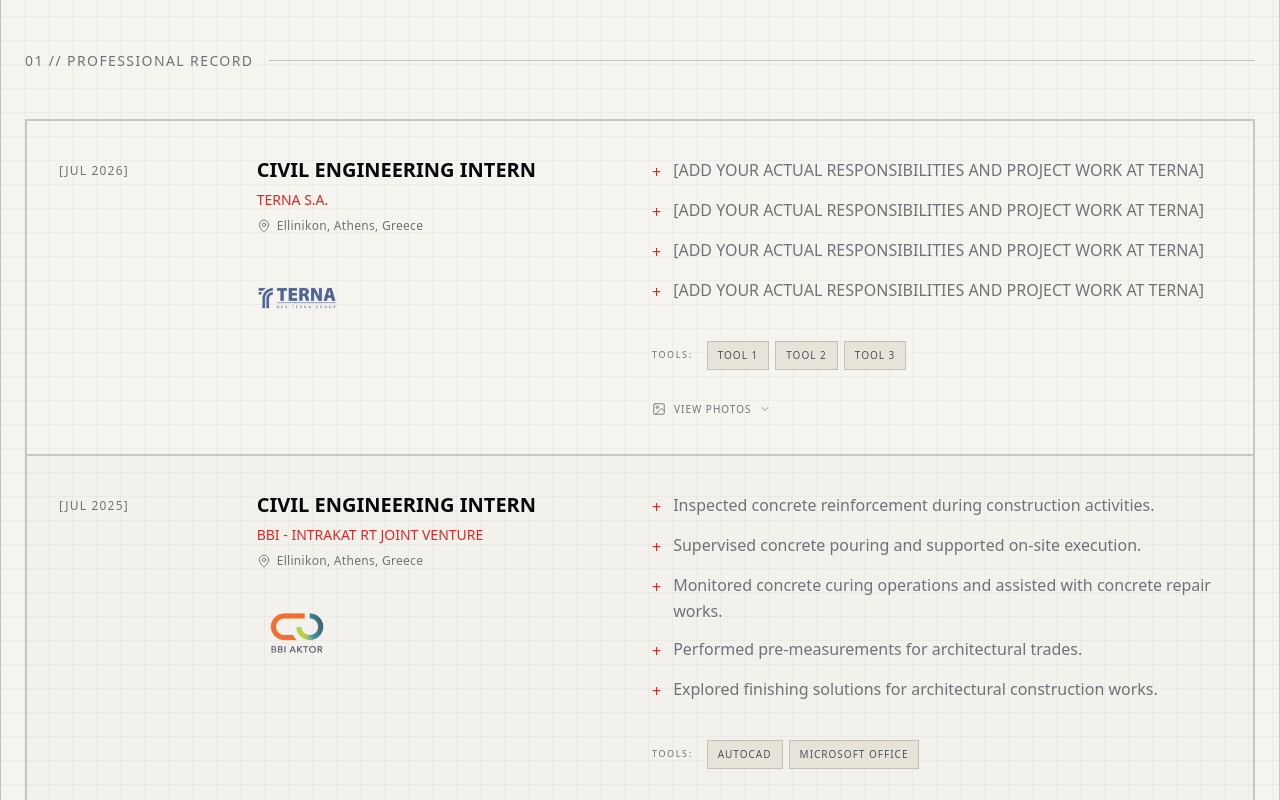
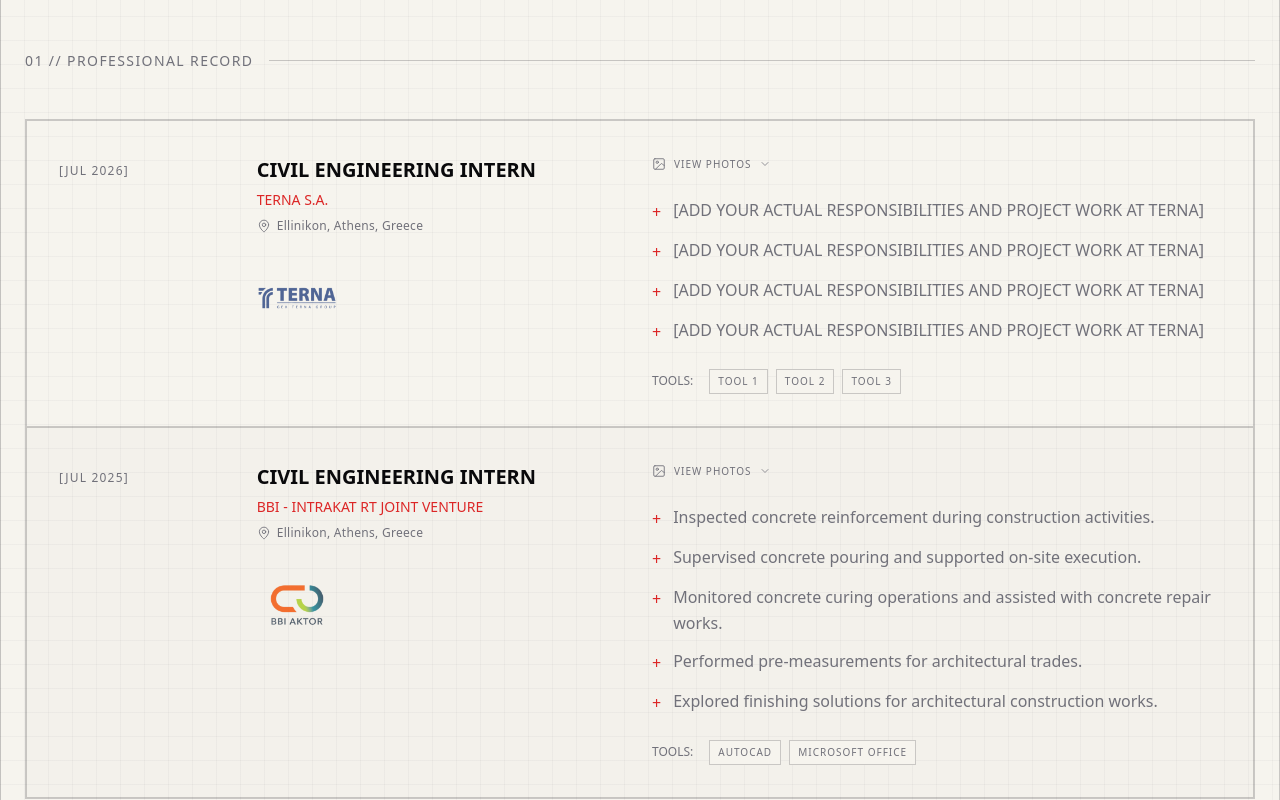
Before and after one commit to arisloumos/civil-engineering-portfolio, a Next.js app: page / in a window 1280 px wide. Shown: the part 560-1360 px from the top of the page. Built offline with nearby package versions, Linux system fonts and the light colour scheme.

Commit message:
Change column 3 to gallery animation for photos

```diff
--- a/src/app/globals.css
+++ b/src/app/globals.css
@@ -57,5 +57,5 @@
 }
 
 @utility animate-gallery-open {
-  animation: gallery-open 350ms ease-out both;
+  animation: gallery-open 500ms ease-out both;
 }
--- a/src/components/Experience.tsx
+++ b/src/components/Experience.tsx
@@ -2,7 +2,7 @@
 
 import { useState } from "react";
 import { PORTFOLIO_DATA } from "@/data";
-import { MapPin, ImageIcon, ChevronDown } from "lucide-react";
+import { MapPin, ImageIcon, ChevronDown, ChevronUp } from "lucide-react";
 import GalleryBlock from "./GalleryBlock";
 
 export default function Experience() {
@@ -10,10 +10,9 @@ export default function Experience() {
     new Set()
   );
 
-  // Keeps track of the currently displayed image for each experience
-  const [galleryIndexes, setGalleryIndexes] = useState<
-    Record<string, number>
-  >({});
+  const [galleryIndexes, setGalleryIndexes] = useState<Record<string, number>>(
+    {}
+  );
 
   const toggleGallery = (id: string) => {
     const newSet = new Set(expandedSections);
@@ -49,33 +48,53 @@ export default function Experience() {
 
         {/* Experience List */}
         <div className="flex flex-col border-t border-l border-r structural-border">
+
           {PORTFOLIO_DATA.experience.map((exp, index) => {
+            const isExpanded = expandedSections.has(exp.id);
             const currentGalleryIndex = galleryIndexes[exp.id] ?? 0;
+            const hasImages = !!(exp.images && exp.images.length > 0);
 
             return (
               <div
                 key={exp.id}
-                className={`grid grid-cols-1 lg:grid-cols-12 gap-6 p-6 md:p-8 border-b structural-border transition-colors group ${
+                className={`
+                  grid grid-cols-1 lg:grid-cols-12
+                  gap-6
+                  p-6 md:p-8
+                  border-b structural-border
+                  transition-colors
+                  group
+                  ${
                     index % 2 === 0
                       ? "bg-transparent hover:bg-paper-dark/30"
                       : "bg-black/[0.01] hover:bg-paper-dark/30"
-                }`}
+                  }
+                `}
               >
 
-                {/* Column 1: Year */}
+                {/* ===================================================== */}
+                {/* COLUMN 1 — YEAR */}
+                {/* ===================================================== */}
+
                 <div className="lg:col-span-2 pt-1">
                   <span className="font-mono text-xs tracking-widest text-graphite-light">
                     [{exp.year}]
                   </span>
                 </div>
 
-                {/* Column 2: Role, Company, Location + Logo */}
+
+                {/* ===================================================== */}
+                {/* COLUMN 2 — ROLE / COMPANY / LOCATION / LOGO */}
+                {/* ===================================================== */}
+
                 <div className="lg:col-span-4 flex flex-col gap-2 pt-1">
+
                   <h3 className="font-sans text-xl font-bold text-graphite leading-tight uppercase">
                     {exp.role}
                   </h3>
 
                   <div className="flex flex-col gap-1">
+
                     <span className="font-mono text-sm text-blueprint font-medium uppercase">
                       {exp.company}
                     </span>
@@ -90,6 +109,7 @@ export default function Experience() {
                         {exp.location}
                       </span>
                     </div>
+
                   </div>
 
                   {exp.logo && (
@@ -102,12 +122,74 @@ export default function Experience() {
                       />
                     </div>
                   )}
+
                 </div>
 
-                {/* Column 3: Achievements, Tools + Gallery Toggle */}
-                <div className="lg:col-span-6 flex flex-col gap-6 pt-1">
+
+                {/* ===================================================== */}
+                {/* COLUMN 3 — CONTENT / GALLERY */}
+                {/* ===================================================== */}
+
+                <div className="lg:col-span-6 pt-1">
+
+                  {/* ================================================= */}
+                  {/* TOGGLE — ALWAYS STAYS AT THE TOP                  */}
+                  {/* ================================================= */}
+
+                  {hasImages && (
+                    <button
+                      onClick={() => toggleGallery(exp.id)}
+                      className="
+                        flex
+                        items-center
+                        gap-2
+                        font-mono
+                        text-[10px]
+                        tracking-widest
+                        text-graphite-light
+                        hover:text-blueprint
+                        transition-colors
+                        w-fit
+                        border-b
+                        border-transparent
+                        hover:border-blueprint
+                        pb-1
+                        uppercase
+                        mb-5
+                      "
+                    >
+                      <ImageIcon
+                        className="w-3.5 h-3.5"
+                        strokeWidth={1.5}
+                      />
+
+                      {isExpanded ? "HIDE PHOTOS" : "VIEW PHOTOS"}
+
+                      {isExpanded ? (
+                        <ChevronUp
+                          className="w-3 h-3"
+                          strokeWidth={1.5}
+                        />
+                      ) : (
+                        <ChevronDown
+                          className="w-3 h-3"
+                          strokeWidth={1.5}
+                        />
+                      )}
+                    </button>
+                  )}
+
+
+                  {/* ================================================= */}
+                  {/* CLOSED STATE                                      */}
+                  {/* ================================================= */}
+
+                  {!isExpanded || !hasImages ? (
+
+                    <div className="flex flex-col">
 
                       {/* Achievements */}
+
                       <ul className="flex flex-col gap-3">
                         {exp.achievements.map((achievement, i) => (
                           <li
@@ -123,9 +205,12 @@ export default function Experience() {
                         ))}
                       </ul>
 
+
                       {/* Tools */}
-                  <div className="flex flex-wrap items-center gap-1.5 mt-auto pt-3">
-                    <span className="font-mono text-[9px] uppercase tracking-[0.18em] text-graphite-light flex items-center mr-2">
+
+                      <div className="flex flex-wrap gap-2 mt-6">
+
+                        <span className="font-mono text-xs text-graphite-light flex items-center mr-2">
                           TOOLS:
                         </span>
 
@@ -133,75 +218,48 @@ export default function Experience() {
                           <span
                             key={i}
                             className="
-                          font-mono text-[10px] uppercase tracking-widest
-                          px-2.5 py-1.5
-                          border border-black/15
-                          bg-tool
-                          text-tool-text
-                          transition-all duration-200
-                          hover:bg-tool-hover
-                          hover:text-tool-text-hover
+                              font-mono
+                              text-[10px]
+                              uppercase
+                              tracking-widest
+                              px-2
+                              py-1
+                              structural-border
+                              text-graphite-light
+                              bg-paper
+                              transition-all
+                              duration-200
+                              hover:bg-graphite
+                              hover:text-paper
                               hover:border-graphite
-                          hover:-translate-y-0.5
-                          cursor-default
                             "
                           >
                             {tool}
                           </span>
                         ))}
+
                       </div>
 
-                  {/* View Photos */}
-                  {exp.images && exp.images.length > 0 && (
-                    <button
-                      onClick={() => toggleGallery(exp.id)}
-                      className="mt-2 flex items-center gap-2 font-mono text-[10px] tracking-widest text-graphite-light hover:text-blueprint transition-colors w-fit border-b border-transparent hover:border-blueprint pb-1 uppercase"
-                    >
-                      <ImageIcon
-                        className="w-3.5 h-3.5"
-                        strokeWidth={1.5}
-                      />
-
-                      {expandedSections.has(exp.id)
-                        ? "HIDE PHOTOS"
-                        : "VIEW PHOTOS"}
-
-                      <ChevronDown
-                        className={`
-                          w-3 h-3
-                          transition-transform duration-300
-                          ${
-                            expandedSections.has(exp.id)
-                              ? "rotate-180"
-                              : ""
-                          }
-                        `}
-                        strokeWidth={1.5}
-                      />
-                    </button>
-                  )}
                     </div>
 
-                {/* Expanded Image Gallery */}
-                {exp.images &&
-                  exp.images.length > 0 &&
-                  expandedSections.has(exp.id) && (
-                    <div
-                      className="
-                        lg:col-start-3 lg:col-span-10
-                        pt-5
-                        border-t border-black/15
-                        animate-gallery-open
-                      "
-                    >
+                  ) : (
+
+                    /* ================================================= */
+                    /* OPEN STATE — GALLERY                            */
+                    /* ================================================= */
+
+                    <div className="animate-gallery-open">
+
                       {/* Gallery Header */}
-                      <div className="flex items-center justify-between mb-2">
+
+                      <div className="flex items-center justify-between mb-3">
+
                         <span className="font-mono text-[9px] tracking-[0.2em] text-graphite-light uppercase">
-                          INTERNSHIP IMAGES
+                          PROJECT IMAGES
                         </span>
 
                         <span className="font-mono text-[10px] tracking-[0.18em] text-graphite-light tabular-nums">
-                          <span className="text-black/60">
+                          <span className="text-graphite">
                             {String(currentGalleryIndex + 1).padStart(2, "0")}
                           </span>
 
@@ -213,11 +271,28 @@ export default function Experience() {
                             {String(exp.images.length).padStart(2, "0")}
                           </span>
                         </span>
+
                       </div>
 
+
                       {/* Gallery */}
-                      <div className="w-full flex justify-center">
-                        <div className="w-full max-w-[560px] aspect-[4/5] structural-border relative overflow-hidden bg-paper-dark">
+
+                      <div className="w-full flex justify-center items-start">
+
+                        <div
+                          className="
+                            w-full
+                            aspect-[4/5]
+                            lg:w-auto
+                            lg:h-[min(520px,60vh)]
+                            lg:aspect-[4/5]
+                            shrink-0
+                            structural-border
+                            relative
+                            overflow-hidden
+                            bg-paper-dark
+                          "
+                        >
                           <GalleryBlock
                             images={exp.images}
                             disableGrayscale={true}
@@ -226,13 +301,20 @@ export default function Experience() {
                             }
                           />
                         </div>
+
                       </div>
+
                     </div>
                   )}
+
+                </div>
+
               </div>
             );
           })}
+
         </div>
+
       </div>
     </section>
   );
```
Lines whose indentation alone changed are shown as unchanged.
